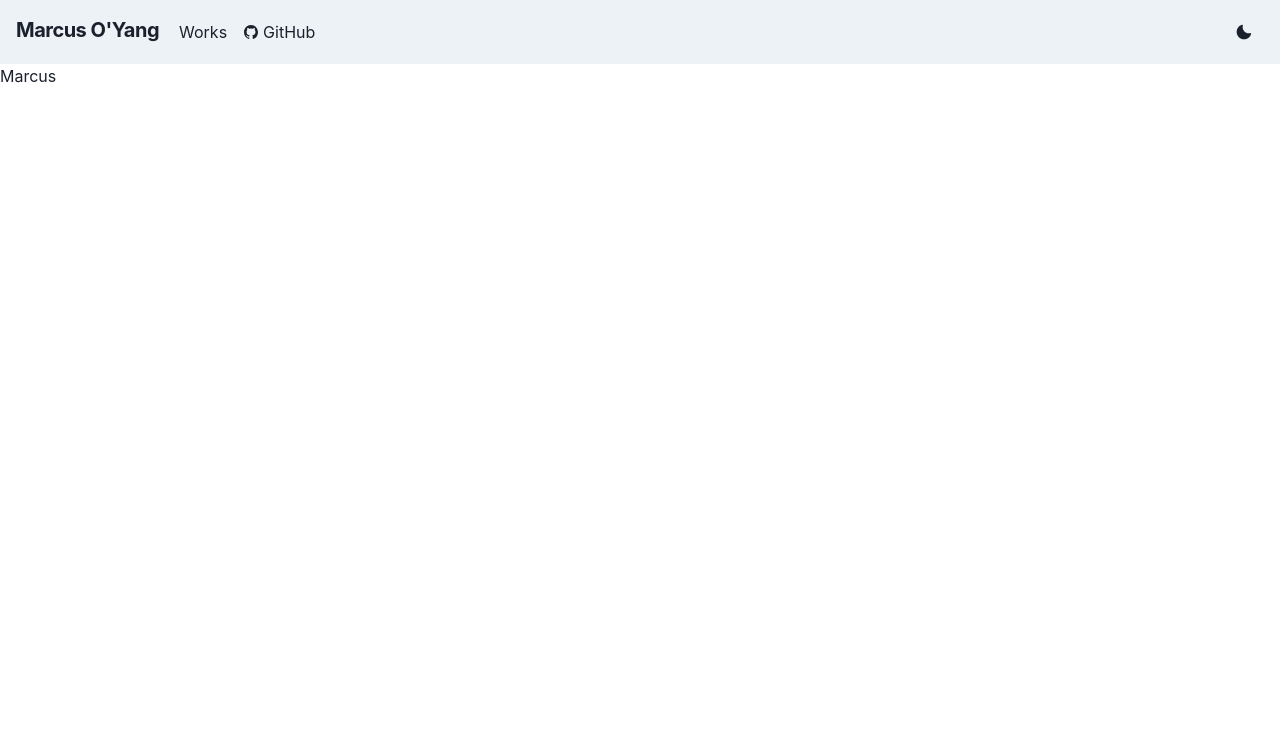
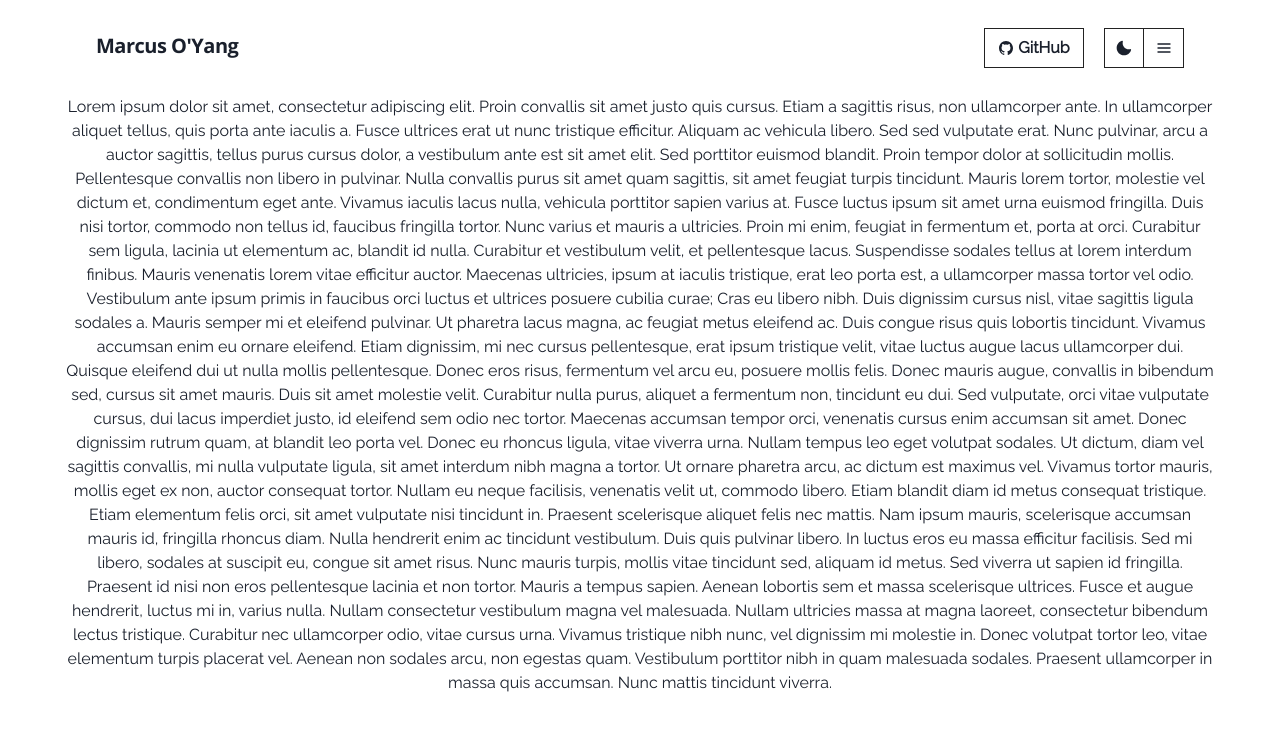
Before and after one commit to marcusoyang/nextjs-portfolio, a Next.js app: page / in a window 1280 px wide. Shown: the top 730 px of the page. Built offline with nearby package versions, Linux system fonts and the light colour scheme.

Commit message:
redesigned layout

```diff
--- a/components/Navbar.tsx
+++ b/components/Navbar.tsx
@@ -1,64 +1,66 @@
-import { ReactNode } from 'react';
+import { ReactNode } from "react";
 import {
   Box,
   Flex,
-  Avatar,
   HStack,
   Link,
-  IconButton,
   Button,
-  Menu,
-  MenuButton,
-  MenuList,
-  MenuItem,
-  MenuDivider,
-  useDisclosure,
-  useColorModeValue,
-  Stack,
   useColorMode,
   Heading,
-} from '@chakra-ui/react';
-import { HamburgerIcon, CloseIcon, AddIcon, MoonIcon, SunIcon } from '@chakra-ui/icons';
-import NextLink from 'next/link'
-import { IoLogoGithub } from 'react-icons/io5'
-
-const Links = ['Projects', 'Projects', 'Team'];
-
+} from "@chakra-ui/react";
+import {
+  HamburgerIcon,
+  MoonIcon,
+  SunIcon,
+} from "@chakra-ui/icons";
+import NextLink from "next/link";
+import { IoLogoGithub } from "react-icons/io5";
 interface navLinkProps {
-  href: string
-  children: ReactNode
-  display?: string
-  alignItems?: string
-  style?: {}
+  href: string;
+  children: ReactNode;
+  display?: string;
+  alignItems?: string;
+  style?: {};
 }
 
-const NavLink:React.FC<navLinkProps> = (props) => (
-  <NextLink href={props.href} passHref scroll={false}>
-    <Link
-      {...props}
-    >
-      {props.children}
-    </Link>
+const NavLink: React.FC<navLinkProps> = (props) => (
+  <NextLink href={props.href} passHref scroll={false} >
+    <Link style={{ textDecoration: 'none' }} {...props}>{props.children}</Link>
   </NextLink>
 );
 
 const Navbar = () => {
   const { colorMode, toggleColorMode } = useColorMode();
-  const { isOpen, onOpen, onClose } = useDisclosure();
 
   return (
-    <Box bg={useColorModeValue('gray.100', 'gray.900')} px={4}>
-      <Flex h={16} alignItems={'center'} justifyContent={'space-between'}>
-        <HStack spacing={5} alignItems={'center'}>
-          <Heading
-            size={'md'}
-            letterSpacing={'tight'}
-            pb={1}
-          >
-            Marcus O&apos;Yang
-          </Heading>
+    <Box
+      pos={'fixed'}
+      // backgroundColor={"rgba(255, 255, 255, 0.8)"}
+      // background={"transparent"}
+      // backdropFilter={"saturate(180%) blur(1px)"}
+      pt={4}
+      px={8}
+      mx={"auto"}
+      maxW={"6xl"}
+      w="100%"
+      zIndex={1}
+    >
+      <Flex h={16} alignItems={"center"} justifyContent={"space-between"}>
+        <HStack spacing={5} alignItems={"center"}>
+          <NavLink href="/">
+            <Heading
+              size={"md"}
+              letterSpacing={"tight"}
+              pb={1}
+              // color={'white'}
+              // mixBlendMode='difference'
+              // backdropFilter="invert(100%)"
+            >
+              Marcus O&apos;Yang
+            </Heading>
+          </NavLink>
 
-          <HStack
+          {/* <HStack
             as={'nav'}
             spacing={4}
             display={{ base: 'none', md: 'flex' }}>
@@ -74,15 +76,58 @@ const Navbar = () => {
               <IoLogoGithub/>
               GitHub
             </NavLink>
-          </HStack>
+          </HStack> */}
         </HStack>
 
-        <Flex alignItems={'center'}>
-          <Button onClick={toggleColorMode} w={10} h={10} >
-            {colorMode === 'light' ? <MoonIcon /> : <SunIcon />}
+        <Flex alignItems={"center"}>
+          <Button
+            mr={5}
+            w={100}
+            h={10}
+            variant="outline"
+            rounded="none"
+            borderColor={colorMode === "light" ? "#222" : "white"}
+            bg={colorMode === "light" ? "white" : "#222"}
+          >
+            <NavLink
+              href="https://github.com/marcusoyang"
+              display="inline-flex"
+              alignItems="center"
+              style={{ gap: 4 }}
+            >
+              <IoLogoGithub />
+              GitHub
+            </NavLink>
           </Button>
 
-          <Box ml={2} display={{ base: 'inline-block', md: 'none' }}>
+          <Button
+            onClick={toggleColorMode}
+            w={10}
+            h={10}
+            variant="outline"
+            rounded="none"
+            _hover={{
+              bg: "#222"
+            }}
+            borderColor={colorMode === "light" ? "#222" : "white"}
+            bg={colorMode === "light" ? "white" : "#222"}
+          >
+            {colorMode === "light" ? <MoonIcon /> : <SunIcon />}
+          </Button>
+
+          <Button
+            w={10}
+            h={10}
+            variant="outline"
+            borderLeft="none"
+            rounded="none"
+            borderColor={colorMode === "light" ? "#222" : "white"}
+            bg={colorMode === "light" ? "white" : "#222"}
+          >
+            <HamburgerIcon />
+          </Button>
+
+          {/* <Box ml={2} display={{ base: 'inline-block', md: 'none' }}>
             <Menu isLazy id="navbar-menu">
               <MenuButton
                 as={IconButton}
@@ -102,11 +147,11 @@ const Navbar = () => {
                 </MenuItem>
               </MenuList>
             </Menu>
-          </Box>
+          </Box> */}
         </Flex>
       </Flex>
     </Box>
   );
-}
+};
 
 export default Navbar;
--- /dev/null
+++ b/components/fonts.js
@@ -0,0 +1,9 @@
+const Fonts = () => (
+  <style jsx global>
+    {`
+    @import url('https://fonts.googleapis.com/css2?family=Open+Sans:wght@300;400;500;600;700;800&display=swap');
+    @import url('https://fonts.googleapis.com/css2?family=Montserrat:wght@100;200;300;400;500;600;700;800;900&family=Open+Sans:wght@300;400;500;600;700;800&display=swap');
+    `}
+  </style>
+)
+export default Fonts
--- /dev/null
+++ b/lib/theme.ts
@@ -0,0 +1,25 @@
+//theme.ts
+import { extendTheme, type ThemeConfig } from "@chakra-ui/react";
+import { mode } from '@chakra-ui/theme-tools'
+
+const styles = {
+  global: props => ({
+    body: {
+      bg: mode('white', '#222')(props),
+    }
+  })
+}
+
+const fonts = {
+  heading: 'Open Sans, sans-serif',
+  body: 'Raleway, sans-serif',
+}
+
+const config: ThemeConfig = {
+  initialColorMode: 'light',
+  useSystemColorMode: false,
+}
+
+const theme = extendTheme({config, fonts, styles})
+
+export default theme;
--- a/package.json
+++ b/package.json
@@ -13,6 +13,8 @@
     "@chakra-ui/react": "^1.8.6",
     "@emotion/react": "^11.8.2",
     "@emotion/styled": "^11.8.1",
+    "@fontsource/open-sans": "^4.5.8",
+    "@fontsource/raleway": "^4.5.5",
     "framer-motion": "^6.2.8",
     "next": "12.1.0",
     "react": "17.0.2",
--- a/pages/_app.tsx
+++ b/pages/_app.tsx
@@ -1,13 +1,19 @@
-import '../styles/globals.css'
-import { ChakraProvider, ColorModeProvider } from '@chakra-ui/react';
-import theme from '../theme'
-import Navbar from '../components/Navbar';
+import { Box, ChakraProvider } from '@chakra-ui/react'
+import Fonts from '../components/fonts'
+import Navbar from '../components/Navbar'
+import theme from '../lib/theme'
+import '@fontsource/raleway/400.css'
+import '@fontsource/open-sans/700.css'
+import '../styles/global.css'
 
 function MyApp({ Component, pageProps }) {
   return (
     <ChakraProvider theme={theme}>
-      <Navbar></Navbar>
-      <Component {...pageProps} />
+      <Fonts />
+      <Box mx={"auto"} maxW={"6xl"}>
+        <Navbar/>
+        <Component {...pageProps} />
+      </Box>
     </ChakraProvider>
   )
 }
--- a/pages/index.tsx
+++ b/pages/index.tsx
@@ -2,10 +2,18 @@ import { Box } from "@chakra-ui/react";
 
 const Home = () => {
   return (
-    <Box>
-      Marcus
+    <Box pt={95} h={2000} textAlign="center">
+      Lorem ipsum dolor sit amet, consectetur adipiscing elit. Proin convallis sit amet justo quis cursus. Etiam a sagittis risus, non ullamcorper ante. In ullamcorper aliquet tellus, quis porta ante iaculis a. Fusce ultrices erat ut nunc tristique efficitur. Aliquam ac vehicula libero. Sed sed vulputate erat. Nunc pulvinar, arcu a auctor sagittis, tellus purus cursus dolor, a vestibulum ante est sit amet elit. Sed porttitor euismod blandit. Proin tempor dolor at sollicitudin mollis. Pellentesque convallis non libero in pulvinar. Nulla convallis purus sit amet quam sagittis, sit amet feugiat turpis tincidunt. Mauris lorem tortor, molestie vel dictum et, condimentum eget ante. Vivamus iaculis lacus nulla, vehicula porttitor sapien varius at. Fusce luctus ipsum sit amet urna euismod fringilla.
+
+      Duis nisi tortor, commodo non tellus id, faucibus fringilla tortor. Nunc varius et mauris a ultricies. Proin mi enim, feugiat in fermentum et, porta at orci. Curabitur sem ligula, lacinia ut elementum ac, blandit id nulla. Curabitur et vestibulum velit, et pellentesque lacus. Suspendisse sodales tellus at lorem interdum finibus. Mauris venenatis lorem vitae efficitur auctor. Maecenas ultricies, ipsum at iaculis tristique, erat leo porta est, a ullamcorper massa tortor vel odio. Vestibulum ante ipsum primis in faucibus orci luctus et ultrices posuere cubilia curae; Cras eu libero nibh. Duis dignissim cursus nisl, vitae sagittis ligula sodales a. Mauris semper mi et eleifend pulvinar.
+
+      Ut pharetra lacus magna, ac feugiat metus eleifend ac. Duis congue risus quis lobortis tincidunt. Vivamus accumsan enim eu ornare eleifend. Etiam dignissim, mi nec cursus pellentesque, erat ipsum tristique velit, vitae luctus augue lacus ullamcorper dui. Quisque eleifend dui ut nulla mollis pellentesque. Donec eros risus, fermentum vel arcu eu, posuere mollis felis. Donec mauris augue, convallis in bibendum sed, cursus sit amet mauris. Duis sit amet molestie velit. Curabitur nulla purus, aliquet a fermentum non, tincidunt eu dui. Sed vulputate, orci vitae vulputate cursus, dui lacus imperdiet justo, id eleifend sem odio nec tortor. Maecenas accumsan tempor orci, venenatis cursus enim accumsan sit amet. Donec dignissim rutrum quam, at blandit leo porta vel. Donec eu rhoncus ligula, vitae viverra urna. Nullam tempus leo eget volutpat sodales. Ut dictum, diam vel sagittis convallis, mi nulla vulputate ligula, sit amet interdum nibh magna a tortor.
+
+      Ut ornare pharetra arcu, ac dictum est maximus vel. Vivamus tortor mauris, mollis eget ex non, auctor consequat tortor. Nullam eu neque facilisis, venenatis velit ut, commodo libero. Etiam blandit diam id metus consequat tristique. Etiam elementum felis orci, sit amet vulputate nisi tincidunt in. Praesent scelerisque aliquet felis nec mattis. Nam ipsum mauris, scelerisque accumsan mauris id, fringilla rhoncus diam. Nulla hendrerit enim ac tincidunt vestibulum. Duis quis pulvinar libero. In luctus eros eu massa efficitur facilisis. Sed mi libero, sodales at suscipit eu, congue sit amet risus. Nunc mauris turpis, mollis vitae tincidunt sed, aliquam id metus. Sed viverra ut sapien id fringilla. Praesent id nisi non eros pellentesque lacinia et non tortor. Mauris a tempus sapien.
+
+      Aenean lobortis sem et massa scelerisque ultrices. Fusce et augue hendrerit, luctus mi in, varius nulla. Nullam consectetur vestibulum magna vel malesuada. Nullam ultricies massa at magna laoreet, consectetur bibendum lectus tristique. Curabitur nec ullamcorper odio, vitae cursus urna. Vivamus tristique nibh nunc, vel dignissim mi molestie in. Donec volutpat tortor leo, vitae elementum turpis placerat vel. Aenean non sodales arcu, non egestas quam. Vestibulum porttitor nibh in quam malesuada sodales. Praesent ullamcorper in massa quis accumsan. Nunc mattis tincidunt viverra.
     </Box>
-  )
-}
+  );
+};
 
 export default Home;
--- /dev/null
+++ b/styles/global.css
@@ -0,0 +1,3 @@
+html, body {
+  background-color: white;
+}
--- a/styles/globals.css
+++ /dev/null
@@ -1,16 +0,0 @@
-html,
-body {
-  padding: 0;
-  margin: 0;
-  font-family: -apple-system, BlinkMacSystemFont, Segoe UI, Roboto, Oxygen,
-    Ubuntu, Cantarell, Fira Sans, Droid Sans, Helvetica Neue, sans-serif;
-}
-
-a {
-  color: inherit;
-  text-decoration: none;
-}
-
-* {
-  box-sizing: border-box;
-}
--- a/theme.ts
+++ /dev/null
@@ -1,10 +0,0 @@
-import { extendTheme, type ThemeConfig } from '@chakra-ui/react'
-
-const config: ThemeConfig = {
-  initialColorMode: 'light',
-  useSystemColorMode: false,
-}
-
-const theme = extendTheme({ config })
-
-export default theme
```
Also changed, not shown: styles/Home.module.css (deleted, +0 -116 lines), 1 other file (tests, documents, lock files or other folders).
